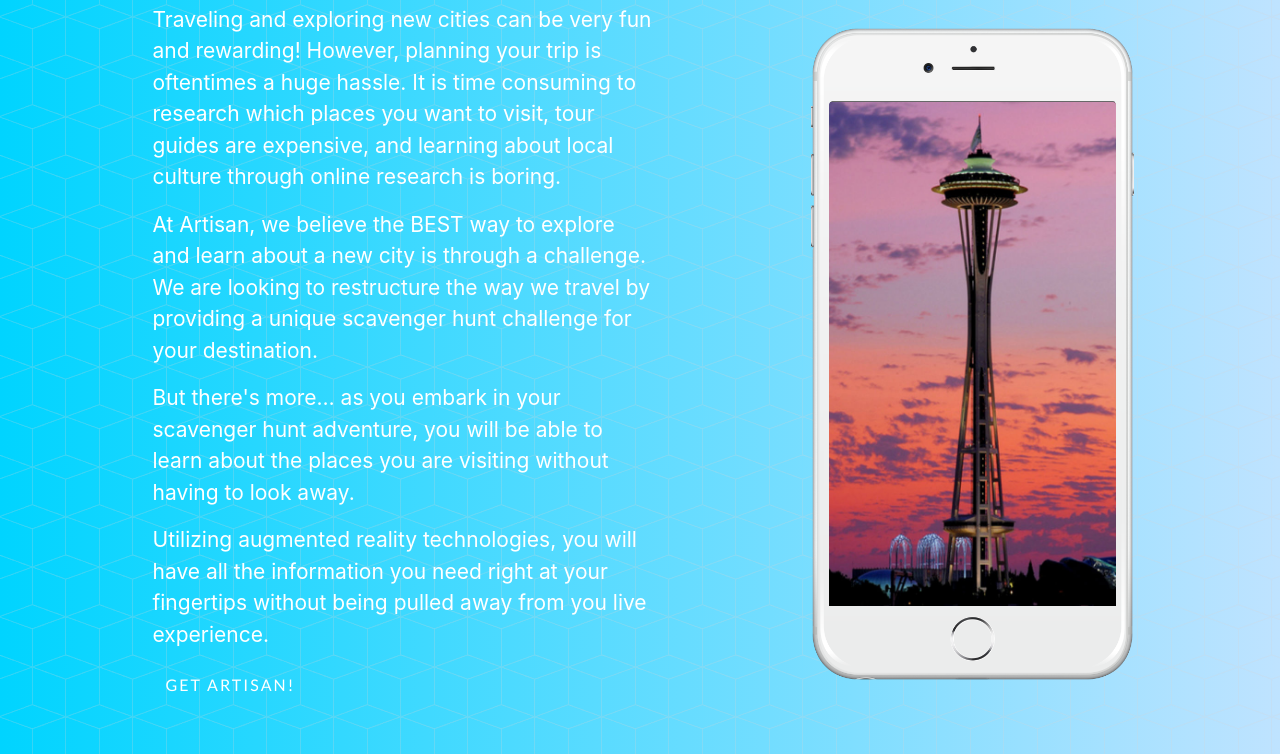
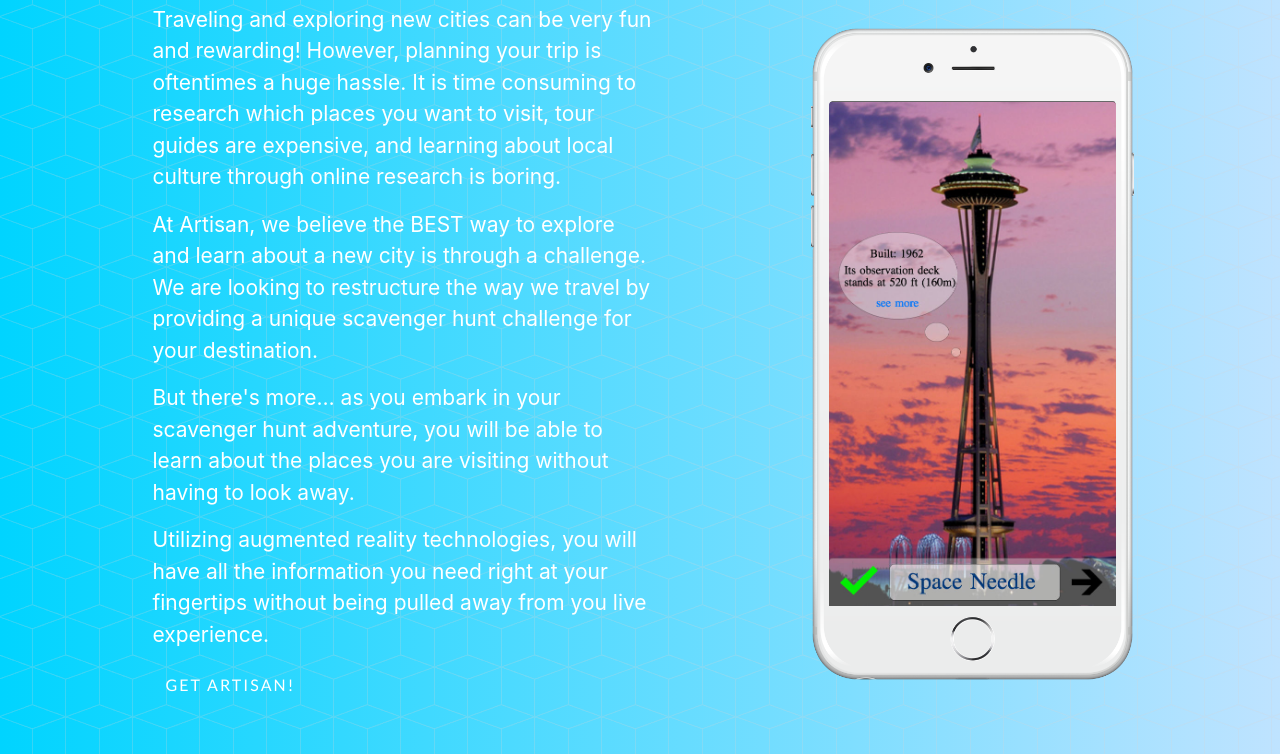
Before and after one commit to artisantravel/artisantravel, a website with bundled scripts: page index.html in a window 1280 px wide. Shown: the part 46-802 px from the top of the page. Built offline with nearby package versions, Linux system fonts and the light colour scheme; a web font is replaced by a local one.

Commit message:
added tmp mockup

```diff
--- a/index.html
+++ b/index.html
@@ -80,7 +80,7 @@
                 <div class="device">
                   <div class="screen">
                     <!-- Demo image for screen mockup, you can put an image here, some HTML, an animation, video, or anything else! -->
-                    <img src="img/space_needle.jpg" class="img-fluid" alt="">
+                    <img src="img/space_needle_mock.jpg" class="img-fluid" alt="">
                   </div>
                   <!--<div class="button">-->
                     <!--&lt;!&ndash; You can hook the "home button" to some JavaScript events or just remove it &ndash;&gt;-->
```
Also changed, not shown: img/space_needle_mock.jpg (added).
